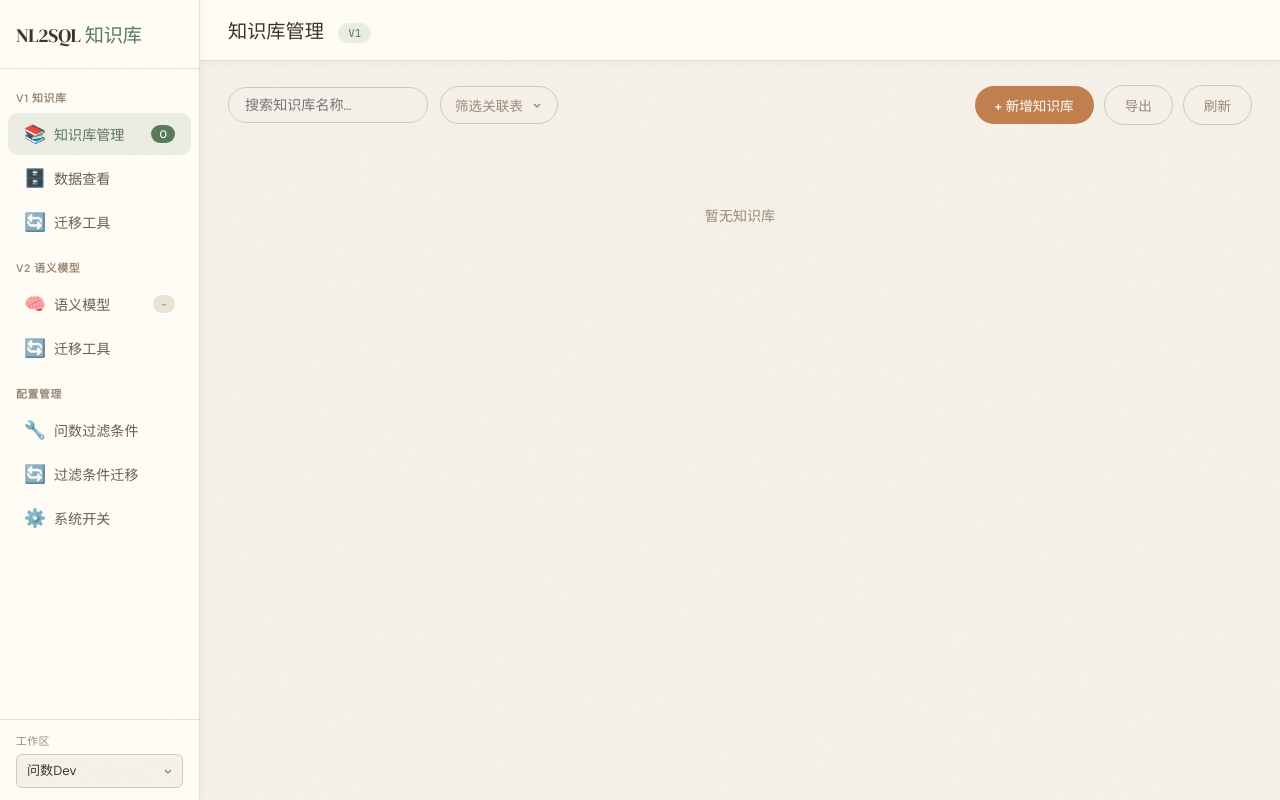
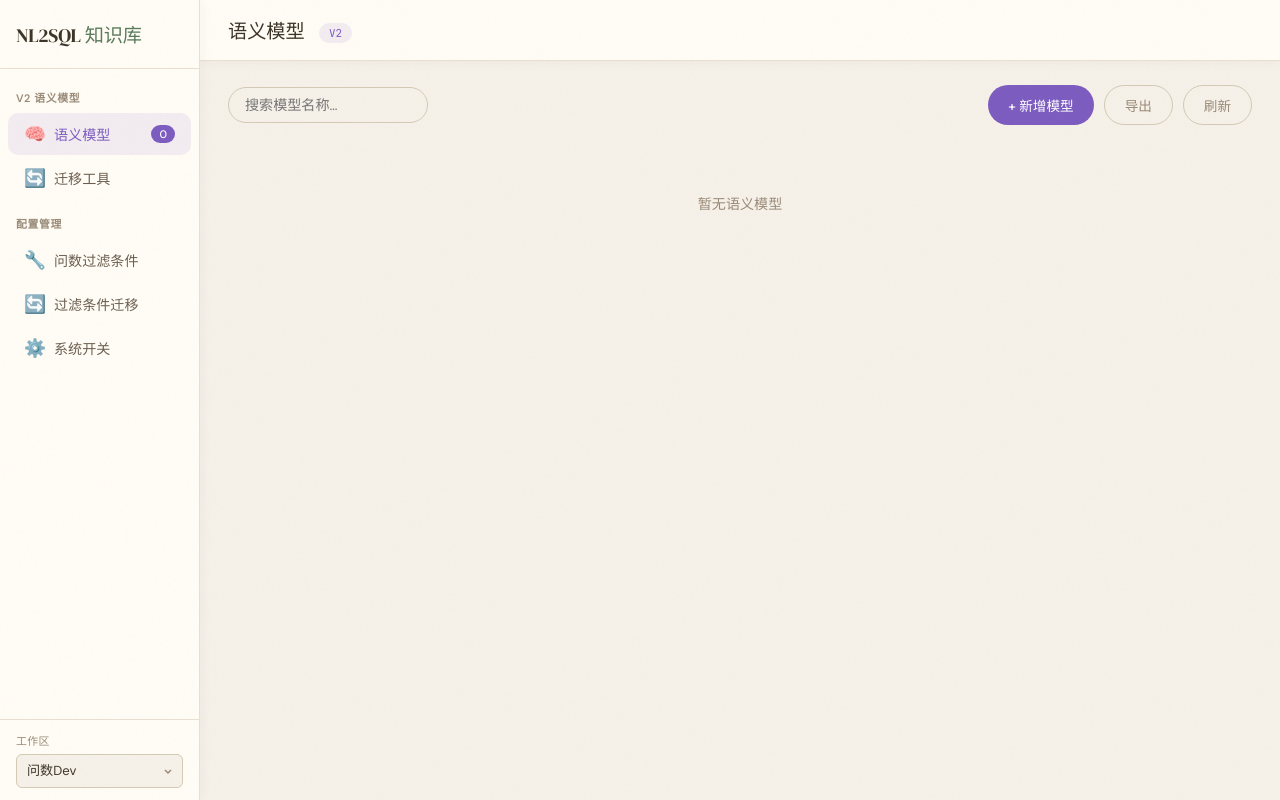
Before and after one commit to danielweimatirx/knowledge-, a Flask app: page / in a window 1280 px wide. Run offline with Flask 3, Linux system fonts and the light colour scheme; data that the repository does not hold is empty.

Commit message:
隐藏 V1 知识库菜单，默认进 V2 语义模型
- 侧边栏 V1 知识库分组 display:none（保留代码）
- 默认激活页改为 V2 语义模型，首次加载调 loadV2List
- 编辑过滤规则的值来源下拉去掉已弃用的 code_group_code

Co-Authored-By: Claude Opus 4.7 (1M context) <noreply@anthropic.com>

```diff
--- a/templates/index.html
+++ b/templates/index.html
@@ -170,9 +170,9 @@
       <h1>NL2SQL <span>知识库</span></h1>
     </div>
     <nav class="sidebar-nav">
-      <div class="nav-section">
+      <div class="nav-section" style="display:none">
         <div class="nav-section-title">V1 知识库</div>
-        <button class="nav-item active" onclick="switchPage('v1-kb', this)">
+        <button class="nav-item" onclick="switchPage('v1-kb', this)">
           <span class="nav-icon">📚</span>
           <span>知识库管理</span>
           <span class="nav-badge" id="v1KbCount">-</span>
@@ -188,7 +188,7 @@
       </div>
       <div class="nav-section">
         <div class="nav-section-title">V2 语义模型</div>
-        <button class="nav-item v2" onclick="switchPage('v2-models', this)">
+        <button class="nav-item v2 active" onclick="switchPage('v2-models', this)">
           <span class="nav-icon">🧠</span>
           <span>语义模型</span>
           <span class="nav-badge" id="v2ModelCount">-</span>
@@ -228,7 +228,7 @@
   <main class="main-content">
 
     <!-- ==================== V1 知识库管理 ==================== -->
-    <div class="page-content active" id="page-v1-kb">
+    <div class="page-content" id="page-v1-kb">
       <div class="page-header">
         <h2>知识库管理 <span class="version-tag v1">V1</span></h2>
       </div>
@@ -371,7 +371,7 @@
     </div>
 
     <!-- ==================== V2 语义模型 ==================== -->
-    <div class="page-content" id="page-v2-models">
+    <div class="page-content active" id="page-v2-models">
       <div class="page-header">
         <h2>语义模型 <span class="version-tag v2">V2</span></h2>
       </div>
@@ -720,7 +720,6 @@
       <select id="frValueSource" style="width:100%;font-family:inherit;font-size:0.88rem;padding:10px 14px;border-radius:6px;border:1px solid var(--border);background:var(--bg-deep);color:var(--text)">
         <option value="">无 (使用字面值)</option>
         <option value="selected_ids">selected_ids (用户选择)</option>
-        <option value="code_group_code">code_group_code (编码组映射)</option>
       </select>
     </div>
     <div class="field">
@@ -3331,9 +3330,9 @@ if (savedPage) {
   sessionStorage.removeItem('activePage');
   const btn = document.querySelector(`.nav-item[onclick*="${savedPage}"]`);
   if (btn) switchPage(savedPage, btn);
-  else loadTableComments().then(() => loadKbList());
+  else loadTableComments().then(() => loadV2List());
 } else {
-  loadTableComments().then(() => loadKbList());
+  loadTableComments().then(() => loadV2List());
 }
 </script>
 
```
